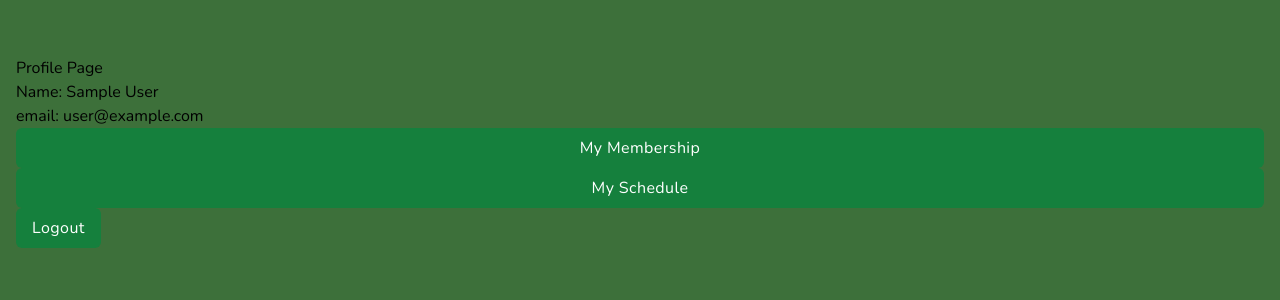
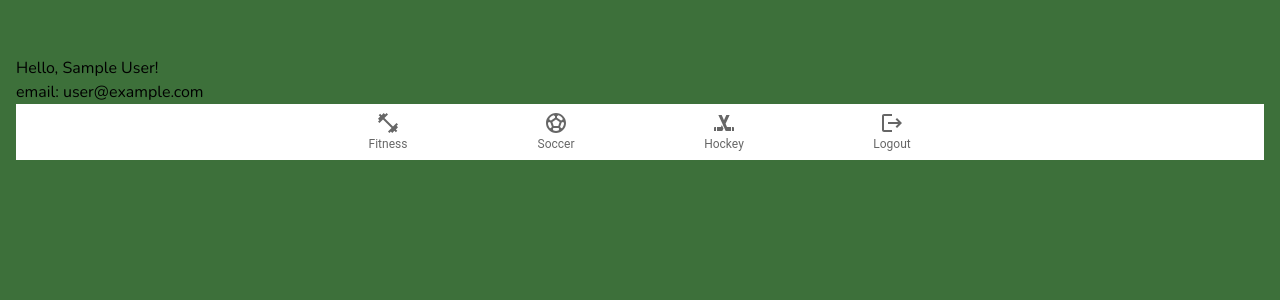
Before and after one commit to augustcolonna/HI5BOXAPP, a React (Create React App) app: page /profile in a window 1280 px wide. Shown: the top 300 px of the page. Built offline with nearby package versions, Linux system fonts and the light colour scheme; no server answers; sample sign-in values are in the browser's storage.

Commit message:
re-formatted page and folder strucuter, building NavBar and profile

```diff
--- a/package.json
+++ b/package.json
@@ -4,6 +4,10 @@
   "private": true,
   "dependencies": {
     "@babel/plugin-proposal-private-property-in-object": "^7.21.11",
+    "@emotion/react": "^11.11.1",
+    "@emotion/styled": "^11.11.0",
+    "@mui/icons-material": "^5.14.3",
+    "@mui/material": "^5.14.4",
     "@testing-library/jest-dom": "^5.17.0",
     "@testing-library/react": "^13.4.0",
     "@testing-library/user-event": "^13.5.0",
--- /dev/null
+++ b/src/components/NavBar.jsx
@@ -0,0 +1,40 @@
+import React from "react";
+import { BottomNavigation, BottomNavigationAction } from "@mui/material";
+import { UserAuth } from "../contexts/AuthContext";
+import { useNavigate } from "react-router-dom";
+import SportsSoccerIcon from "@mui/icons-material/SportsSoccer";
+import SportsHockeyIcon from "@mui/icons-material/SportsHockey";
+import LogoutIcon from "@mui/icons-material/Logout";
+import FitnessCenterIcon from "@mui/icons-material/FitnessCenter";
+
+function NavBar() {
+	const { logout } = UserAuth();
+	const navigate = useNavigate();
+
+	const handleLogout = async () => {
+		try {
+			await logout();
+			navigate("/");
+			console.log("You have successfully logged out");
+		} catch (error) {
+			console.log(error.message);
+		}
+	};
+
+	return (
+		<div>
+			<BottomNavigation showLabels>
+				<BottomNavigationAction label="Fitness" icon={<FitnessCenterIcon />} />
+				<BottomNavigationAction label="Soccer" icon={<SportsSoccerIcon />} />
+				<BottomNavigationAction label="Hockey" icon={<SportsHockeyIcon />} />
+				<BottomNavigationAction
+					label="Logout"
+					onClick={handleLogout}
+					icon={<LogoutIcon />}
+				/>
+			</BottomNavigation>
+		</div>
+	);
+}
+
+export default NavBar;
--- a/src/components/Profile.jsx
+++ /dev/null
@@ -1,40 +0,0 @@
-import React from "react";
-import { UserAuth } from "../contexts/AuthContext";
-import { Link, useNavigate } from "react-router-dom";
-
-function Profile() {
-	const { user, logout } = UserAuth();
-	const navigate = useNavigate();
-
-	const handleLogout = async () => {
-		try {
-			await logout();
-			navigate("/");
-			console.log("You have successfully logged out");
-		} catch (error) {
-			console.log(error.message);
-		}
-	};
-
-	return (
-		<div className="max-w-screen mx-auto my-10 p-4">
-			<h1>Profile Page</h1>
-			<p>Name: {user && user.displayName}</p>
-			<p>email: {user && user.email} </p>
-			<button className="w-full px-4 py-2 tracking-wide text-white transition-colors duration-200 transform bg-green-700 rounded-md hover:bg-green-600 focus:outline-none focus:bg-green-600">
-				My Membership
-			</button>
-			<button className="w-full px-4 py-2 tracking-wide text-white transition-colors duration-200 transform bg-green-700 rounded-md hover:bg-green-600 focus:outline-none focus:bg-green-600">
-				<Link to="/schedule">My Schedule</Link>
-			</button>
-			<button
-				onClick={handleLogout}
-				className='"w-full px-4 py-2 tracking-wide text-white transition-colors duration-200 transform bg-green-700 rounded-md hover:bg-green-600 focus:outline-none focus:bg-green-600"'
-			>
-				Logout
-			</button>
-		</div>
-	);
-}
-
-export default Profile;
--- /dev/null
+++ b/src/pages/Profile.jsx
@@ -0,0 +1,20 @@
+import React from "react";
+
+import { UserAuth } from "../contexts/AuthContext";
+
+import NavBar from "../components/NavBar";
+
+export default function Profile() {
+	const { user } = UserAuth();
+
+	return (
+		<div className="max-w-screen mx-auto my-10 p-4">
+			<h1>Hello, {user && user.displayName}!</h1>
+			<p>email: {user && user.email} </p>
+
+			<div>
+				<NavBar />
+			</div>
+		</div>
+	);
+}
```
Also changed, not shown: src/App.jsx (+5 -5 lines), src/pages/Dashboard.jsx (renamed from src/components/Dashboard.jsx), src/pages/MySchedule.jsx (renamed from src/components/MySchedule.jsx), src/pages/Signin.jsx (renamed from src/components/Signin.jsx), src/pages/Signup.jsx (renamed from src/components/Signup.jsx), src/utils/PrivateRoute.js (renamed from src/components/PrivateRoute.js), 1 other file (tests, documents, lock files or other folders).
